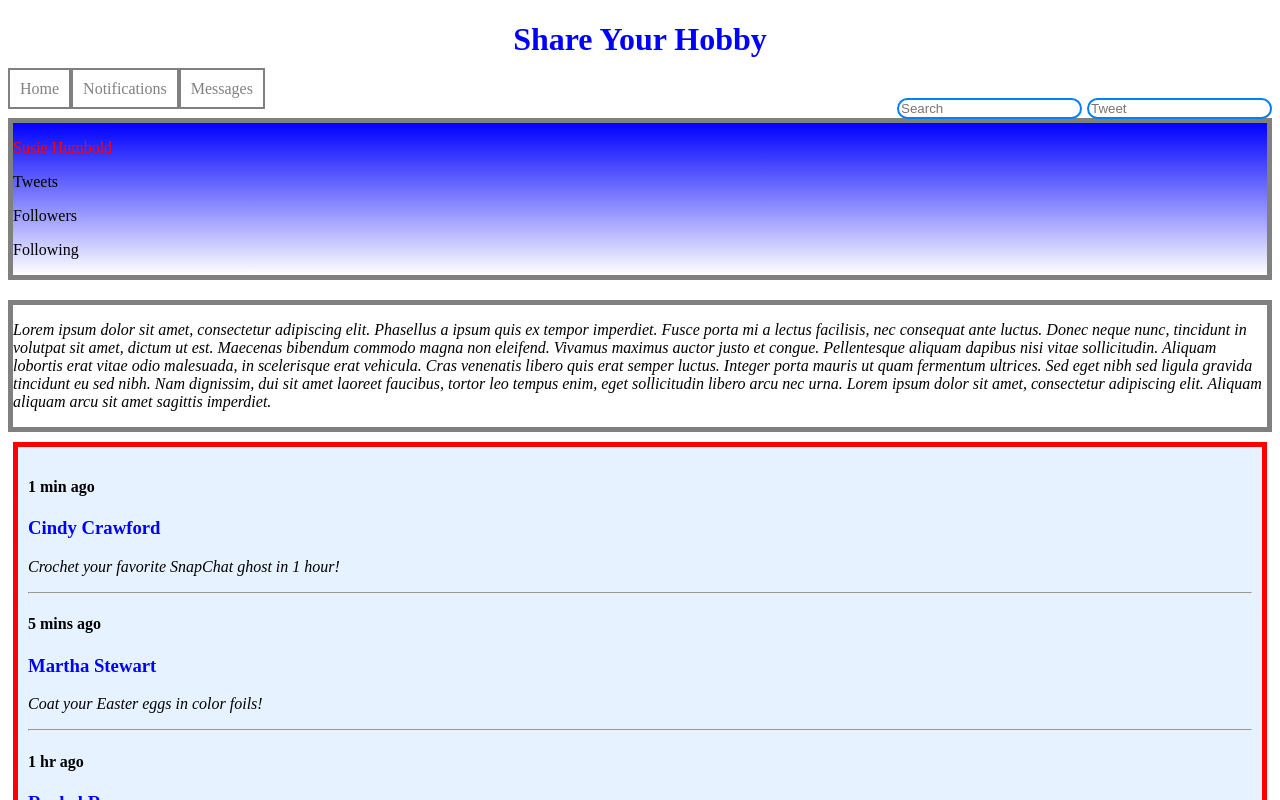
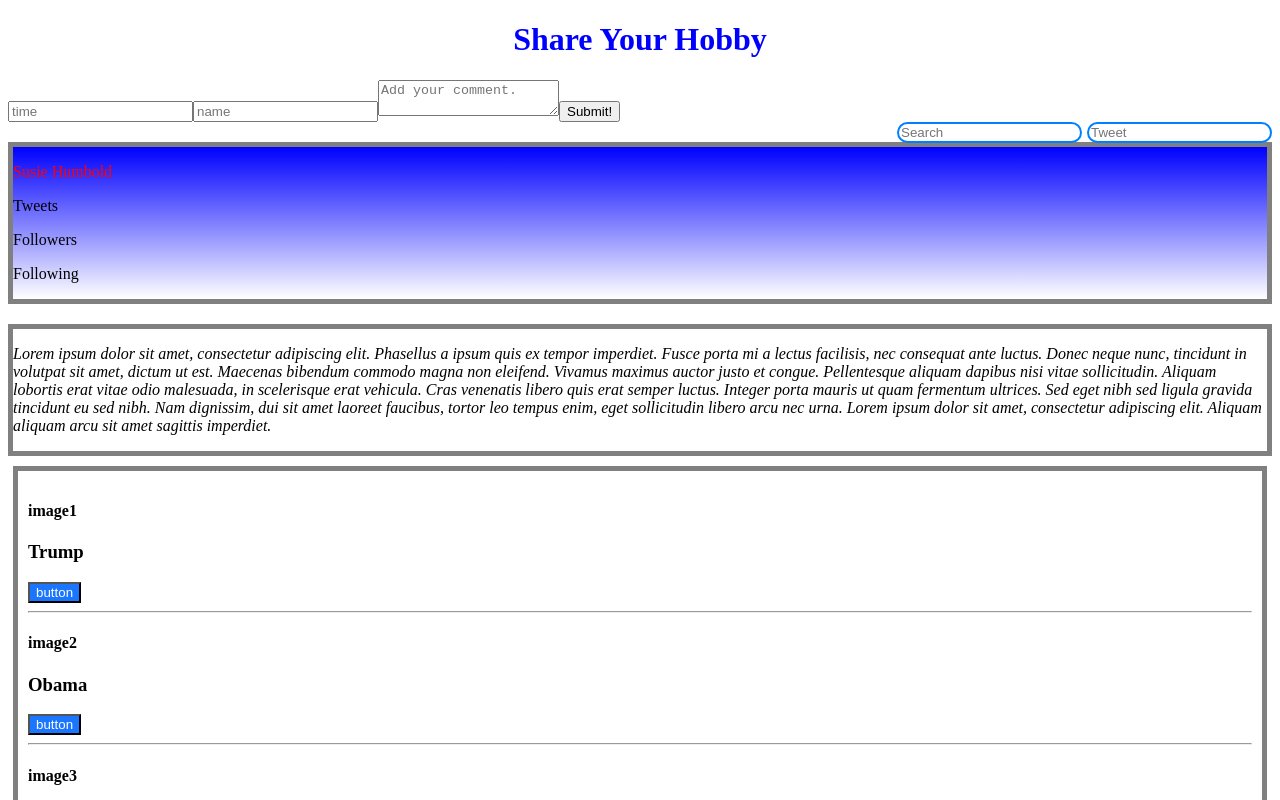
Before and after one commit to kchamp45/SocialHobby, a React app: page /#/newcomment in a window 1280 px wide. Shown: the top 800 px of the page. Built offline with nearby package versions, Linux system fonts and the light colour scheme.

Commit message:
integrate links in navigation bar

```diff
--- a/package.json
+++ b/package.json
@@ -15,6 +15,7 @@
     "prop-types": "^15.5.10",
     "react": "^15.5.4",
     "react-dom": "^15.5.4",
+    "react-router-dom": "^4.0.0",
     "styled-jsx": "^2.2.6"
   },
   "devDependencies": {
--- a/src/components/App.jsx
+++ b/src/components/App.jsx
@@ -7,19 +7,25 @@ import Tweets from './Tweets';
 import User from './User';
 import Biography from './Biography';
 import OtherUserList from './OtherUserList';
+import { Switch, Route } from 'react-router-dom';
+import NewCommentForm from './NewCommentForm';
 
 function App(){
   return (
     <div>
       <Header/>
-      <NavBar/>
+        <Switch>
+          <Route exact path='/' component={NavBar} />
+          <Route path='/newcomment' component={NewCommentForm}/>
+          <Route path='/comments' component={CommentList}/>
+        </Switch>
       <Tweets/>
       <Search/>
       <User/>
       <Biography/>
-      <CommentList/>
       <OtherUserList/>
     </div>
+
   );
 }
 
--- a/src/components/CommentList.jsx
+++ b/src/components/CommentList.jsx
@@ -21,7 +21,7 @@ var userComments = [
 
 function CommentList() {
   var CommentListStyles = {
-    border: '5px solid red',
+    border: '5px solid gray',
     padding: '10px',
     margin: '10px 5px 10px 5px',
     backgroundColor: '#e6f2ff'
--- a/src/components/NavBar.jsx
+++ b/src/components/NavBar.jsx
@@ -1,4 +1,5 @@
 import React from 'react';
+import { Link } from 'react-router-dom';
 
 function NavBar(){
   var NavBarStyles = {
@@ -8,9 +9,7 @@ function NavBar(){
   };
   return (
     <nav>
-      <span style={NavBarStyles}>Home</span>
-      <span style={NavBarStyles}>Notifications</span>
-      <span style={NavBarStyles}>Messages</span>
+      <Link style={NavBarStyles} to="/">Home</Link> <Link style={NavBarStyles}  to="/newcomment">Add Comment</Link> <Link style={NavBarStyles} to="/comments">Comments</Link>
     </nav>
   );
 }
--- /dev/null
+++ b/src/components/NewCommentForm.jsx
@@ -0,0 +1,24 @@
+import React from 'react';
+
+function NewCommentForm(){
+  return (
+    <div>
+      <form>
+        <input
+          type='text'
+          id='time'
+          placeholder='time'/>
+        <input
+          type='text'
+          id='name'
+          placeholder='name'/>
+        <textarea
+          id='comment'
+          placeholder='Add your comment.'/>
+        <button type='submit'>Submit!</button>
+      </form>
+    </div>
+  );
+}
+
+export default NewCommentForm;
--- a/src/components/OtherUserList.jsx
+++ b/src/components/OtherUserList.jsx
@@ -22,7 +22,7 @@ var otherUser = [
 
 function OtherUserList() {
   var OtherListStyles = {
-    border: '5px solid red',
+    border: '5px solid gray',
     padding: '10px',
     margin: '10px 5px 10px 5px',
   };
--- a/src/index.jsx
+++ b/src/index.jsx
@@ -2,11 +2,14 @@ import React from 'react';
 import ReactDOM from 'react-dom';
 import App from './components/App';
 import { AppContainer } from 'react-hot-loader';
+import { HashRouter } from 'react-router-dom';
 
 const render = (Component) => {
   ReactDOM.render(
     <AppContainer>
-      <Component/>
+      <HashRouter>
+          <Component/>
+      </HashRouter>
     </AppContainer>,
     document.getElementById('react-app-root')
   );
```
Also changed, not shown: src/components/Header.jsx (line endings or trailing spaces), 1 other file (tests, documents, lock files or other folders).
